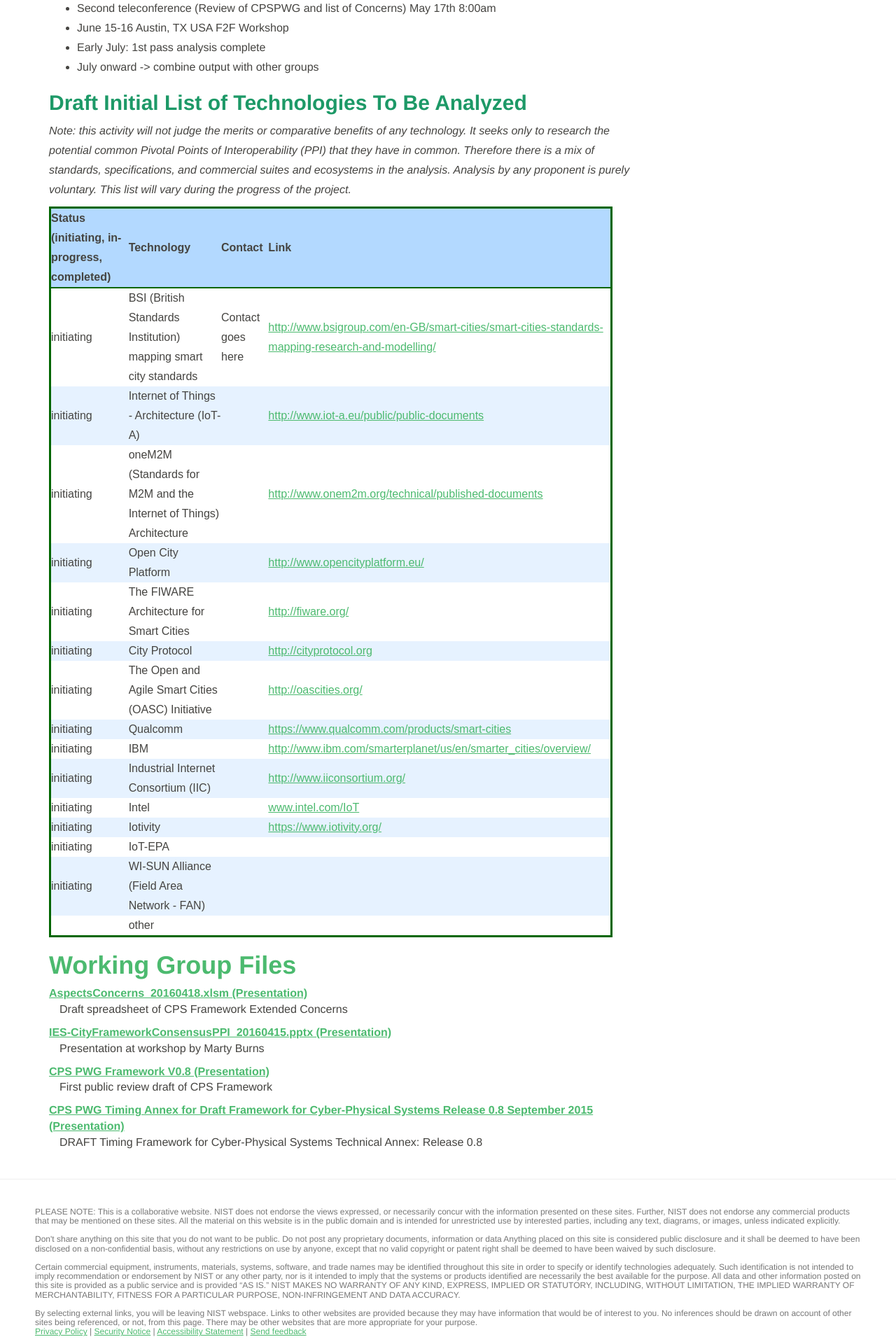
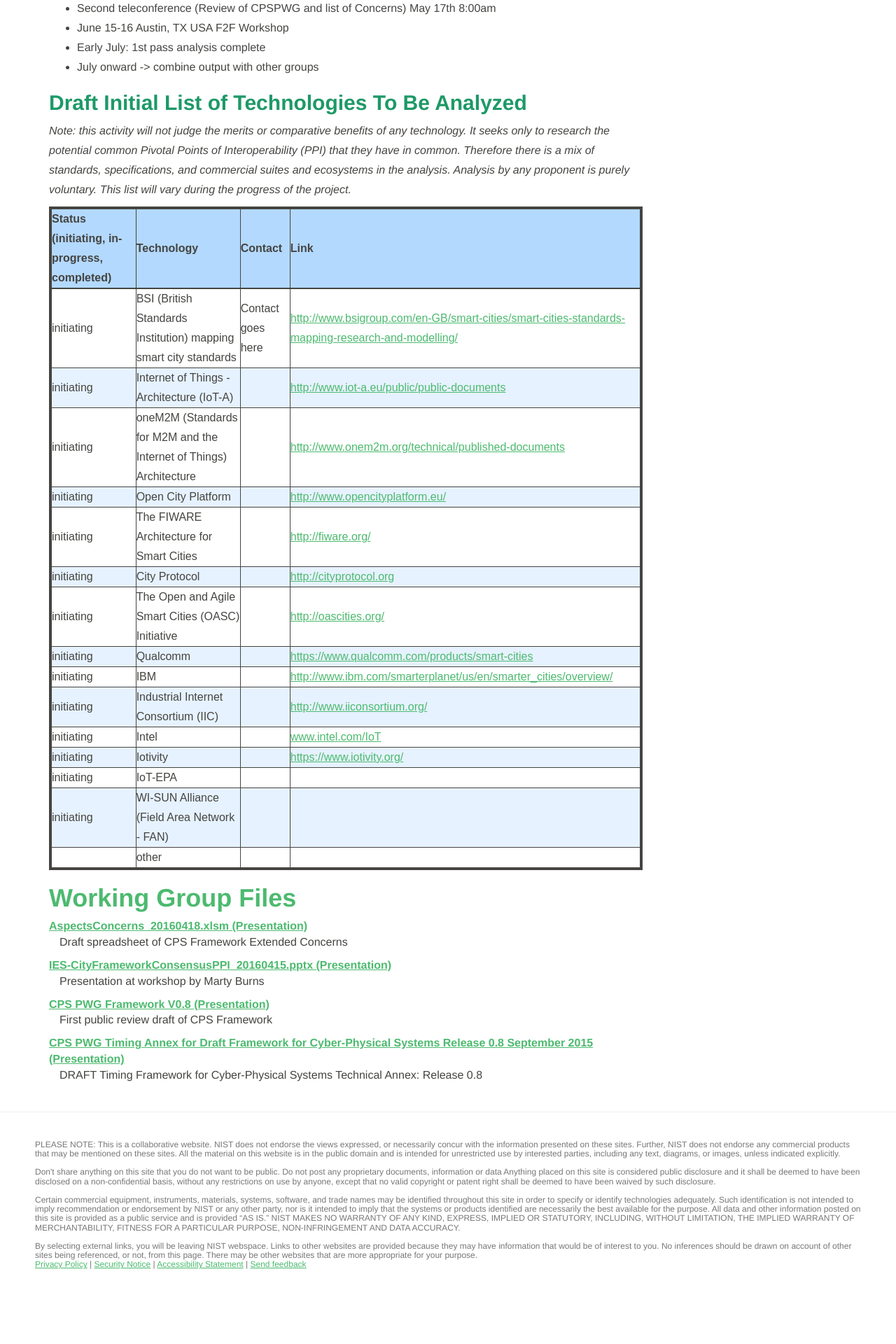
Before and after one commit to usnistgov/smartcitiesarchitecture, a Jekyll site: the page built from community/consensusppi/index.md, in a window 1280 px wide. Shown: the part 1233-3153 px from the top of the page at 70% size. Built offline with Jekyll 4.4.1, drawn with Linux system fonts in a browser that asks for light colours; after the commit the page ends 3057 px from its top, so only the background shows below that.

Commit message:
fixed cell line width

```diff
--- a/community/consensusppi/index.md
+++ b/community/consensusppi/index.md
@@ -53,104 +53,103 @@
 
 *Note: this activity will not judge the merits or comparative benefits of any technology. It seeks only to research the potential common Pivotal Points of Interoperability (PPI) that they have in common. Therefore there is a mix of standards, specifications, and commercial suites and ecosystems in the analysis. Analysis by any proponent is purely voluntary. This list will vary during the progress of the project.*
 
-<table style="border:solid 3px #060;width:95%;font-family:Arial, Helvetica, sans-serif">
-  <tr style="border:solid 2px #060;background-color:#b3d9ff;font-weight: bold">
+<table style="border:solid 4px;width:100%;font-family:Arial, Helvetica, sans-serif">
+  <tr style="border:solid 2px;background-color:#b3d9ff;font-weight: bold">
     <td >Status (initiating, in-progress, completed)</td>
-    <td>Technology</td>
-    <td>Contact</td>
-	<td>Link</td>
+    <td style="border:solid 1px">Technology</td>
+    <td style="border:solid 1px">Contact</td>
+	<td style="border:solid 1px">Link</td>
   </tr>
   <tr>
-    <td>initiating</td>
-    <td>BSI (British Standards Institution) mapping smart city standards</td>
-    <td>Contact goes here</td>
-	<td><a href="http://www.bsigroup.com/en-GB/smart-cities/smart-cities-standards-mapping-research-and-modelling/">http://www.bsigroup.com/en-GB/smart-cities/smart-cities-standards-mapping-research-and-modelling/</a></td>
+    <td style="border:solid 1px">initiating</td>
+    <td style="border:solid 1px">BSI (British Standards Institution) mapping smart city standards</td>
+    <td style="border:solid 1px">Contact goes here</td>
+	<td style="border:solid 1px"><a href="http://www.bsigroup.com/en-GB/smart-cities/smart-cities-standards-mapping-research-and-modelling/">http://www.bsigroup.com/en-GB/smart-cities/smart-cities-standards-mapping-research-and-modelling/</a></td>
   </tr>
   <tr style="background-color:#e6f2ff">
-    <td>initiating</td>
-    <td>Internet of Things - Architecture (IoT-A)</td>
-    <td></td>
-	<td><a ref="http://www.iot-a.eu/public/public-documents">http://www.iot-a.eu/public/public-documents</a></td>
+    <td style="border:solid 1px">initiating</td>
+    <td style="border:solid 1px">Internet of Things - Architecture (IoT-A)</td>
+    <td style="border:solid 1px"></td>
+	<td style="border:solid 1px"><a ref="http://www.iot-a.eu/public/public-documents">http://www.iot-a.eu/public/public-documents</a></td>
   </tr>
   <tr>
-    <td>initiating</td>
-    <td>oneM2M (Standards for M2M and the Internet of Things) Architecture</td>
-    <td></td>
-	<td><a ref="http://www.onem2m.org/technical/published-documents">http://www.onem2m.org/technical/published-documents</a></td>
+    <td style="border:solid 1px">initiating</td>
+    <td style="border:solid 1px">oneM2M (Standards for M2M and the Internet of Things) Architecture</td>
+    <td style="border:solid 1px"></td>
+	<td style="border:solid 1px"><a ref="http://www.onem2m.org/technical/published-documents">http://www.onem2m.org/technical/published-documents</a></td>
   </tr>
   <tr style="background-color:#e6f2ff">
-    <td>initiating</td>
-    <td>Open City Platform</td>
-    <td></td>
-	<td><a ref="http://www.opencityplatform.eu/">http://www.opencityplatform.eu/</a></td>
+    <td style="border:solid 1px">initiating</td>
+    <td style="border:solid 1px">Open City Platform</td>
+    <td style="border:solid 1px"></td>
+	<td style="border:solid 1px"><a ref="http://www.opencityplatform.eu/">http://www.opencityplatform.eu/</a></td>
   </tr>
   <tr>
-    <td>initiating</td>
-    <td>The FIWARE Architecture for Smart Cities</td>
-    <td></td>
-	<td><a ref="http://fiware.org/">http://fiware.org/</a></td>
+    <td style="border:solid 1px">initiating</td>
+    <td style="border:solid 1px">The FIWARE Architecture for Smart Cities</td>
+    <td style="border:solid 1px"></td>
+	<td style="border:solid 1px"><a ref="http://fiware.org/">http://fiware.org/</a></td>
   </tr>
   <tr style="background-color:#e6f2ff">
-    <td>initiating</td>
-    <td>City Protocol</td>
-    <td></td>
-	<td><a ref="http://cityprotocol.org">http://cityprotocol.org</a></td>
+    <td style="border:solid 1px">initiating</td>
+    <td style="border:solid 1px">City Protocol</td>
+    <td style="border:solid 1px"></td>
+	<td style="border:solid 1px"><a ref="http://cityprotocol.org">http://cityprotocol.org</a></td>
   </tr>
   <tr>
-    <td>initiating</td>
-    <td>The Open and Agile Smart Cities (OASC) Initiative</td>
-    <td></td>
-	<td><a ref="http://oascities.org/">http://oascities.org/</a></td>
+    <td style="border:solid 1px">initiating</td>
+    <td style="border:solid 1px">The Open and Agile Smart Cities (OASC) Initiative</td>
+    <td style="border:solid 1px"></td>
+	<td style="border:solid 1px"><a ref="http://oascities.org/">http://oascities.org/</a></td>
   </tr>
   <tr style="background-color:#e6f2ff">
-    <td>initiating</td>
-    <td>Qualcomm</td>
-    <td></td>
-	<td><a ref="https://www.qualcomm.com/products/smart-cities">https://www.qualcomm.com/products/smart-cities</a></td>
+    <td style="border:solid 1px">initiating</td>
+    <td style="border:solid 1px">Qualcomm</td>
+    <td style="border:solid 1px"></td>
+	<td style="border:solid 1px"><a ref="https://www.qualcomm.com/products/smart-cities">https://www.qualcomm.com/products/smart-cities</a></td>
   </tr>
   <tr>
-    <td>initiating</td>
-    <td>IBM</td>
-    <td></td>
-	<td><a ref="http://www.ibm.com/smarterplanet/us/en/smarter_cities/overview/">http://www.ibm.com/smarterplanet/us/en/smarter_cities/overview/</a></td>
+    <td style="border:solid 1px">initiating</td>
+    <td style="border:solid 1px">IBM</td>
+    <td style="border:solid 1px"></td>
+	<td style="border:solid 1px"><a ref="http://www.ibm.com/smarterplanet/us/en/smarter_cities/overview/">http://www.ibm.com/smarterplanet/us/en/smarter_cities/overview/</a></td>
   </tr>
   <tr style="background-color:#e6f2ff">
-    <td>initiating</td>
-    <td>Industrial Internet Consortium (IIC)</td>
-    <td></td>
-	<td><a ref="http://www.iiconsortium.org/">http://www.iiconsortium.org/</a></td>
+    <td style="border:solid 1px">initiating</td>
+    <td style="border:solid 1px">Industrial Internet Consortium (IIC)</td>
+    <td style="border:solid 1px"></td>
+	<td style="border:solid 1px"><a ref="http://www.iiconsortium.org/">http://www.iiconsortium.org/</a></td>
   </tr>
   <tr>
-    <td>initiating</td>
-    <td>Intel</td>
-    <td></td>
-	<td><a ref="www.intel.com/IoT">www.intel.com/IoT</a></td>
+    <td style="border:solid 1px">initiating</td>
+    <td style="border:solid 1px">Intel</td>
+    <td style="border:solid 1px"></td>
+	<td style="border:solid 1px"><a ref="www.intel.com/IoT">www.intel.com/IoT</a></td>
   </tr>
   <tr style="background-color:#e6f2ff">
-    <td>initiating</td>
-    <td>Iotivity</td>
-    <td></td>
-	<td><a ref="https://www.iotivity.org/">https://www.iotivity.org/</a></td>
+    <td style="border:solid 1px">initiating</td>
+    <td style="border:solid 1px">Iotivity</td>
+    <td style="border:solid 1px"></td>
+	<td style="border:solid 1px"><a ref="https://www.iotivity.org/">https://www.iotivity.org/</a></td>
   </tr>
   <tr>
-    <td>initiating</td>
-    <td>IoT-EPA</td>
-    <td></td>
-	<td><a ref=""></a></td>
+    <td style="border:solid 1px">initiating</td>
+    <td style="border:solid 1px">IoT-EPA</td>
+    <td style="border:solid 1px"></td>
+	<td style="border:solid 1px"><a ref=""></a></td>
   </tr>
   <tr style="background-color:#e6f2ff">
-    <td>initiating</td>
-    <td>WI-SUN Alliance (Field Area Network - FAN) </td>
-    <td></td>
-	<td><a ref=""></a></td>
+    <td style="border:solid 1px">initiating</td>
+    <td style="border:solid 1px">WI-SUN Alliance (Field Area Network - FAN) </td>
+    <td style="border:solid 1px"></td>
+	<td style="border:solid 1px"><a ref=""></a></td>
   </tr>
   <tr>
-    <td></td>
-    <td>other</td>
-    <td></td>
-	<td><a ref=""></a></td>
+    <td style="border:solid 1px"></td>
+    <td style="border:solid 1px">other</td>
+    <td style="border:solid 1px"></td>
+	<td style="border:solid 1px"><a ref=""></a></td>
   </tr>
-
 </table>
 
 # Working Group Files
```
